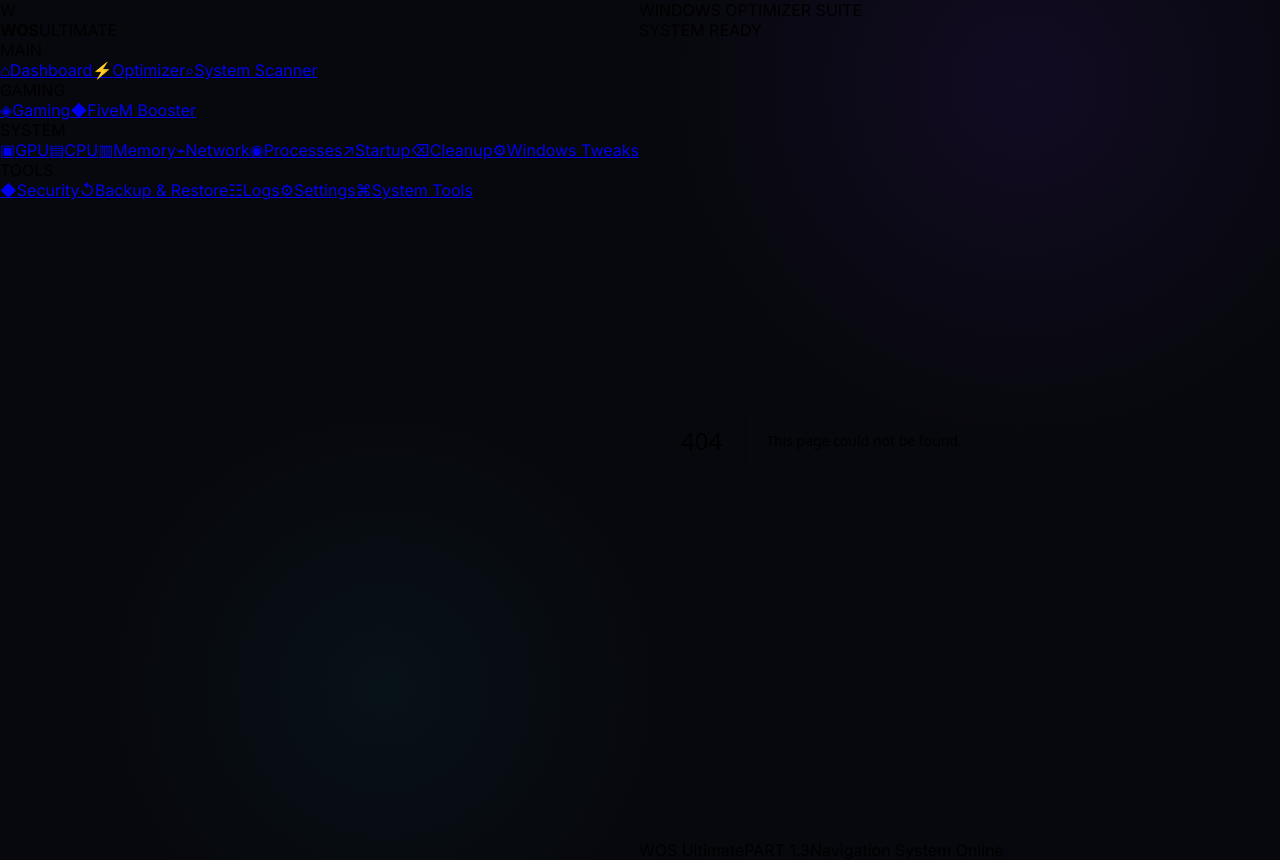
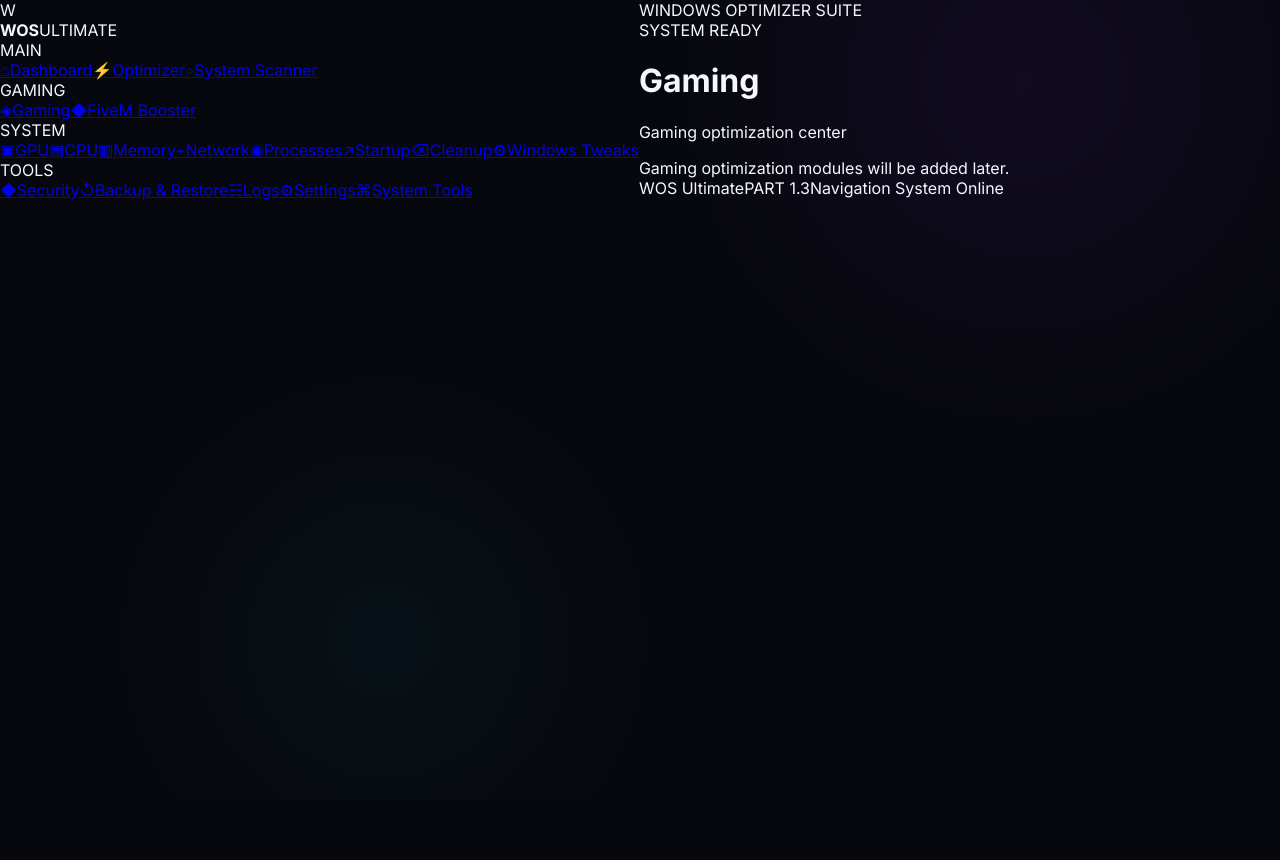
Before and after one commit to nathmphlt-dotcom/WOS-Ultimate, a Next.js app in the folder web/: page /gaming in a window 1280 px wide. Before the commit this address had no page. After the commit the page ends 800 px from the top, so only its background shows below. Built offline with nearby package versions, Linux system fonts and the light colour scheme.

Commit message:
Create page.tsx

```diff
--- /dev/null
+++ b/web/app/gaming/page.tsx
@@ -0,0 +1,17 @@
+import PageHeader from "../../components/PageHeader"
+import PageTransition from "../../components/PageTransition"
+
+export default function GamingPage() {
+  return (
+    <PageTransition>
+      <PageHeader
+        title="Gaming"
+        description="Gaming optimization center"
+      />
+
+      <div className="wos-empty-state">
+        Gaming optimization modules will be added later.
+      </div>
+    </PageTransition>
+  )
+}
```
